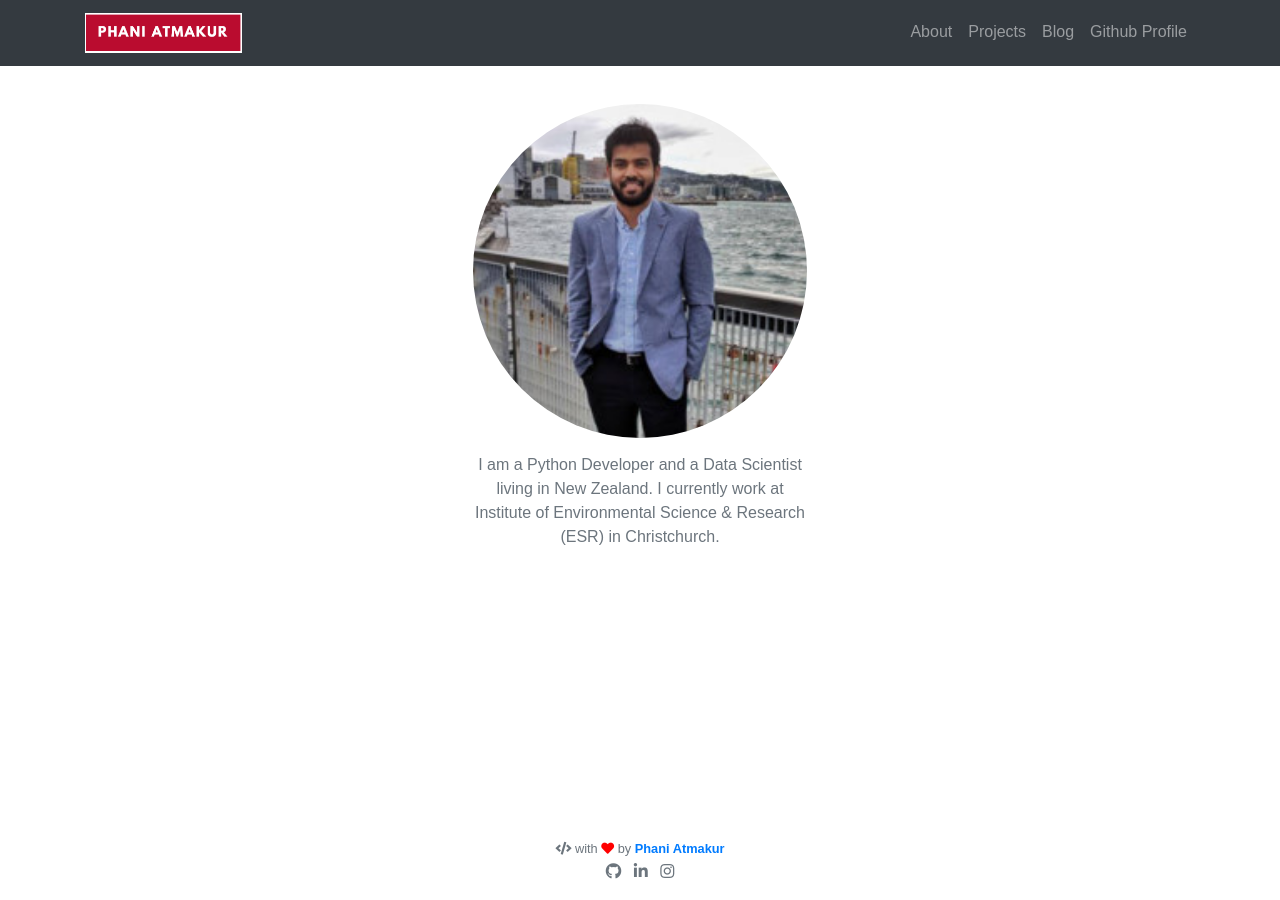
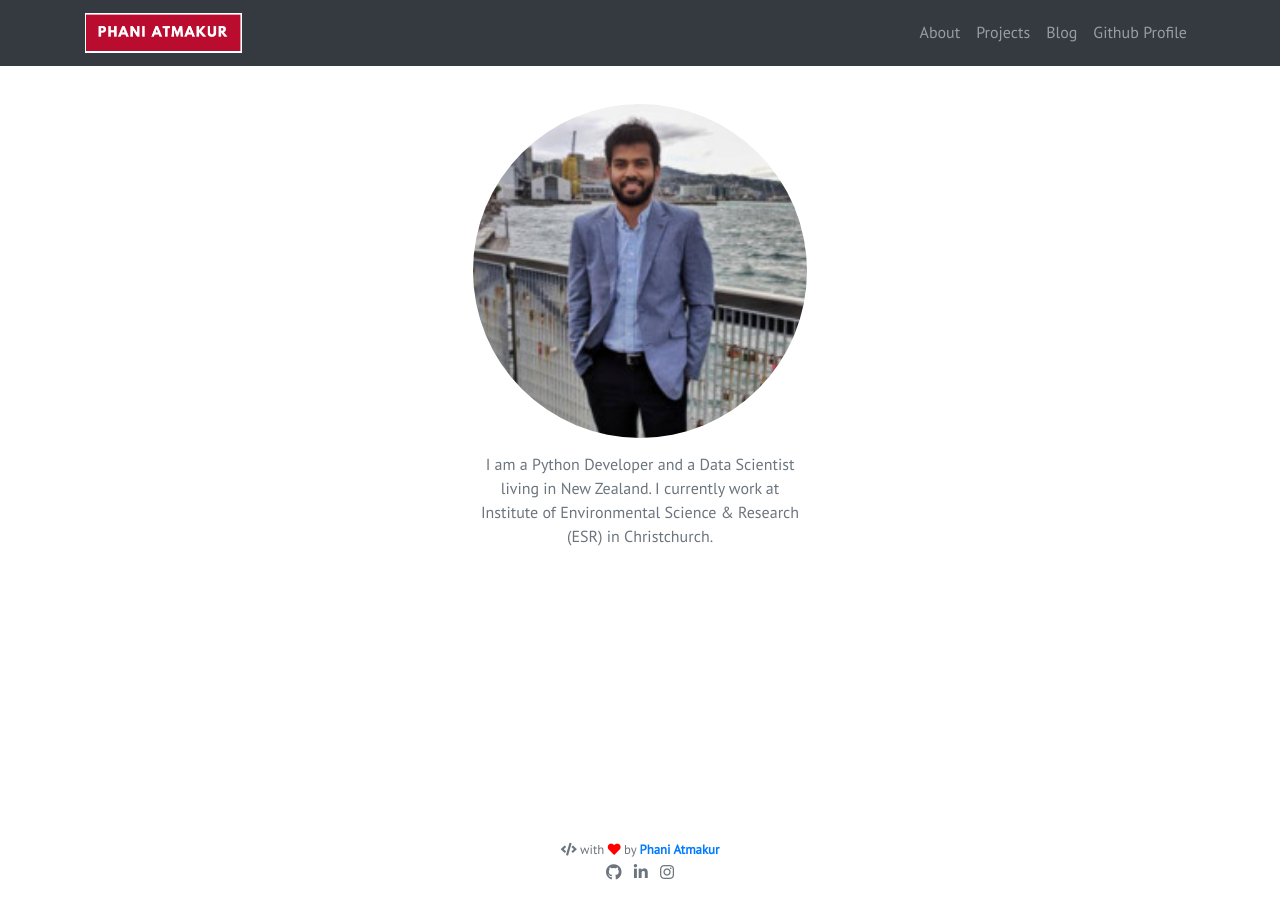
Before and after one commit to py404/py404.github.io, a Jekyll site: the page built from pages/index.md, in a window 1280 px wide. Built offline with Jekyll 4.4.1, drawn with Linux system fonts in a browser that asks for light colours; nearby versions of some CDN libraries; some web fonts are replaced.

Commit message:
Change theme font to sans serif

```diff
--- a/_sass/_base.scss
+++ b/_sass/_base.scss
@@ -3,15 +3,7 @@ html {
 }
 
 body {
-  // font-family: "Ubuntu", sans-serif;
-  // font-family: 'Satisfy', cursive;
-  // font-family: 'Josefin Sans', sans-serif;
-  // font-family: 'Playfair Display', serif;
-  // font-family: 'Crimson Text', serif;
-  // font-family: 'Cuprum', sans-serif;
-  // font-family: 'Noto Sans JP', sans-serif;
-  // font-family: 'IBM Plex Sans Condensed', sans-serif;
-  font-family: 'B612', sans-serif;
+  font-family: 'PT Sans', sans-serif;
 }
 
 .badge {
--- a/_sass/portfolYOU.scss
+++ b/_sass/portfolYOU.scss
@@ -1,18 +1,7 @@
 @charset "utf-8";
 
 // Custom Fonts
-// @import url('https://fonts.googleapis.com/css?family=Poppins');
-// @import url("https://fonts.googleapis.com/css?family=Ubuntu");
-// @import url('https://fonts.googleapis.com/css2?family=Yanone+Kaffeesatz:wght@300&display=swap');
-// @import url('https://fonts.googleapis.com/css2?family=Noto+Sans+JP&display=swap');
-// @import url('https://fonts.googleapis.com/css2?family=Satisfy&display=swap');
-// @import url('https://fonts.googleapis.com/css2?family=Josefin+Sans&display=swap');
-// @import url('https://fonts.googleapis.com/css2?family=Playfair+Display&display=swap');
-// @import url('https://fonts.googleapis.com/css2?family=Crimson+Text&display=swap');
-// @import url('https://fonts.googleapis.com/css2?family=Cuprum&display=swap');
-// @import url('https://fonts.googleapis.com/css2?family=Noto+Sans+JP&display=swap');
-// @import url('https://fonts.googleapis.com/css2?family=IBM+Plex+Sans+Condensed&display=swap');
-@import url('https://fonts.googleapis.com/css2?family=B612&display=swap');
+@import url('https://fonts.googleapis.com/css2?family=PT+Sans&display=swap');
 
 // Import partials from `sass_dir` (defaults to `_sass`)
 @import "variables", "404", "autumn", "base", "blog", "footer", "landing",
```
